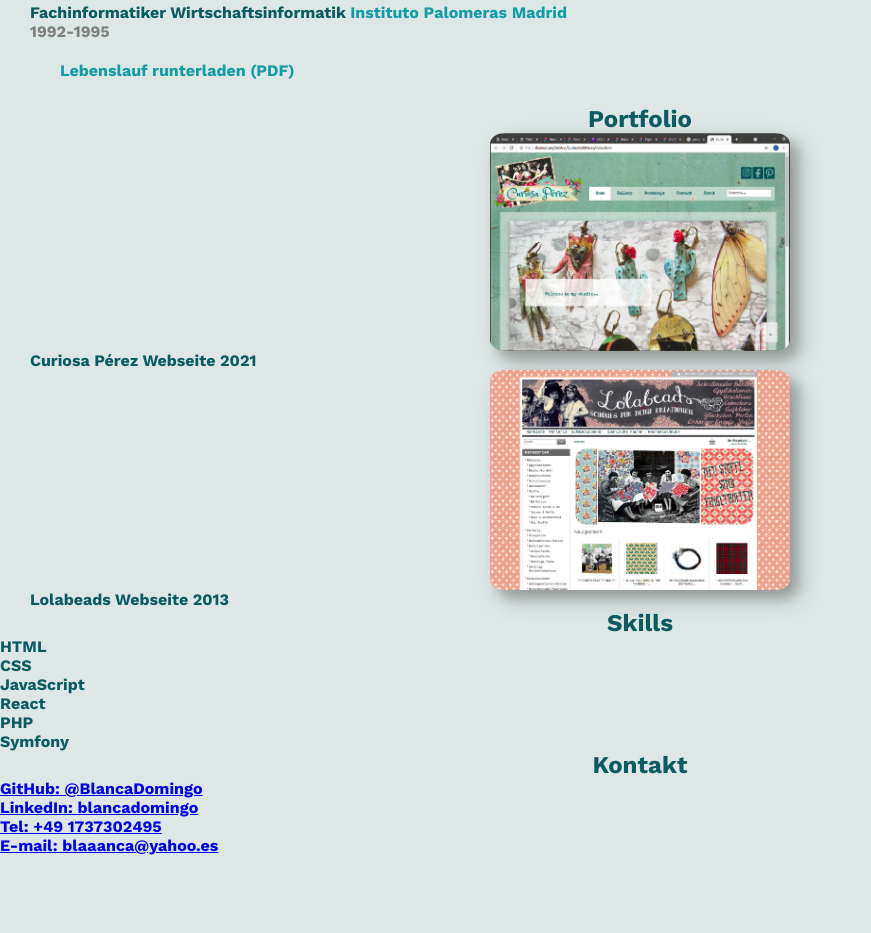
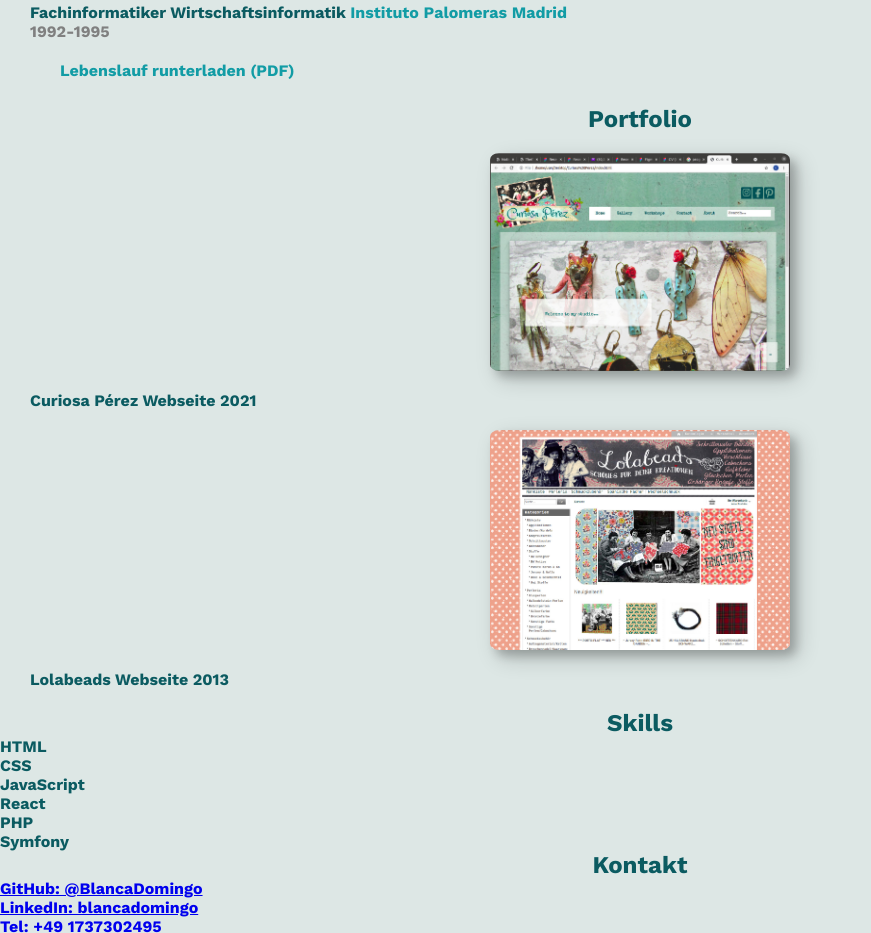
Before and after one commit to BlancaDomingo/portfolio, a plain HTML site: page index.html in a window 1280 px wide. Shown: the part 855-1788 px from the top of the page, without its empty margins (0-871 px from the left). Before the commit the page ends 1710 px from the top, so only its background shows below. Drawn offline with Linux system fonts and the light colour scheme.

Commit message:
pasito a pasito...

```diff
--- a/index.html
+++ b/index.html
@@ -99,9 +99,10 @@
 
         <div id="portfolio">
             <h2>Portfolio</h2>
-            <img src="./static/img/curiosa.jpg" width="300px" alt="bunte Curiosa Pérez Webseite">
+            <a href="https://digitalcareerinstitute.org/" target="_blank"><img src="./static/img/curiosa.jpg" alt="bunte Curiosa Pérez Webseite"></a>
             <p>Curiosa Pérez Webseite 2021</p>
-            <img src="./static/img/lolabeadsDE.jpg" width="300px" alt="bunte Lolabeads Webseite">
+            <a href="https://digitalcareerinstitute.org/" target="_blank"><img src="./static/img/lolabeadsDE.jpg" alt="bunte Lolabeads Webseite"></a>
+
             <p>Lolabeads Webseite 2013</p>
         </div>
 
--- a/static/css/style.css
+++ b/static/css/style.css
@@ -189,16 +189,39 @@
 }
 
 
+
+
+
+/* portfolio */
+
+
+
+
+
+
 #portfolio {
     /* padding-top: 20px; */
     padding: 25px 30px 0 30px;
     }
 
 #portfolio img {
+    width: 300px;
     display: block;
-    margin: auto;
-    border-radius: 5%;
-    box-shadow: 8px 8px 12px rgba(0, 0, 0, 0.2), 10px 10px 24px rgba(0, 0, 0, 0.19);
+    margin: 20px auto 20px;
+    border-radius: 3%;
+    box-shadow: 6px 6px 10px rgba(0, 0, 0, 0.2), 8px 8px 22px rgba(0, 0, 0, 0.19);
+}
+
+#portfolio img:hover {
+    margin: 22px auto 18px;
+    box-shadow: 6px 6px 10px rgba(0, 0, 0, 0.2);
+}
+#portfolio p {
+    margin-bottom: 20px;
+}
 
 
-}
+/* kontakt */
+
+
+#kontakt
```
